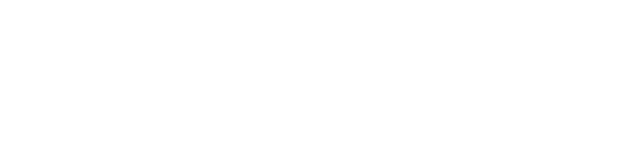
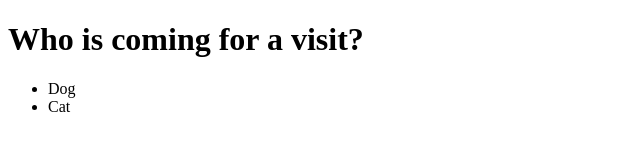
Before and after one commit to xitohshi/Lab-1, a plain HTML site: page appointment.html in a window 1280 px wide. Shown: the whole page, without its empty margins (0-640 px from the left). Drawn offline with Linux system fonts and the light colour scheme.

Commit message:
Added new html

```diff
--- a/appointment.html
+++ b/appointment.html
@@ -7,6 +7,14 @@
         </title>
     </head>
     <body>
-
+        <h1>
+            Who is coming for a visit?
+        </h1>
+        <div>
+            <ul>
+                <li> <a> Dog </a> </li>
+                <li> <a> Cat </a> </li>
+            </ul>
+        </div>
     </body>
 </html>
```
Also changed, not shown: index.html (+1 -1 lines), cat.html (added), dog.html (added).
